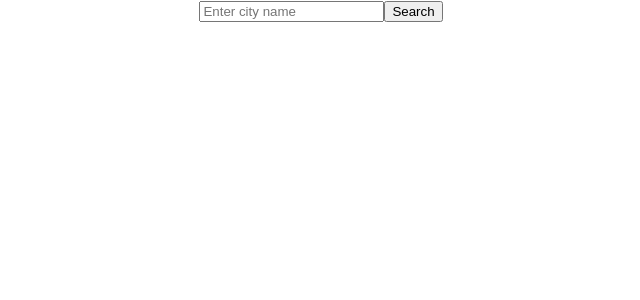
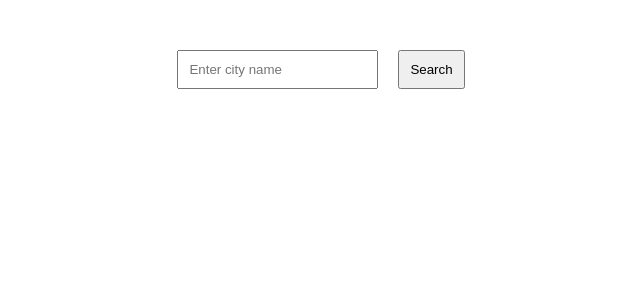
Before and after one commit to Nezhlya/react-app, a React (Create React App) app: page / in a window 1280 px wide. Shown: the top 300 px of the page, without its empty margins (319-959 px from the left). Built offline with nearby package versions, Linux system fonts and the light colour scheme.

Commit message:
css added

```diff
--- a/src/App.css
+++ b/src/App.css
@@ -1,3 +1,4 @@
 .App {
   text-align: center;
+  margin:40px;
 }
--- /dev/null
+++ b/src/component/SearchEngine.css
@@ -0,0 +1,15 @@
+.form{
+    margin:10px;
+    padding: 10px;
+}
+.cityProps{
+    list-style: none;
+    line-height: 30px;
+    font-size: 20px;
+
+}
+.cityInfo{
+    display: flex;
+    justify-content: center;
+    align-items: center;
+}
--- a/src/component/SearchEngine.js
+++ b/src/component/SearchEngine.js
@@ -1,5 +1,6 @@
 import React, { useState } from "react";
 import axios from "axios";
+import "./SearchEngine.css";
 
 export default function SearchEngine() {
   let [city, setCity] = useState("");
@@ -27,8 +28,9 @@ export default function SearchEngine() {
         type="search"
         placeholder="Enter city name"
         onChange={updateCity}
+        className="form"
       />
-      <input type="submit" value="Search" />
+      <input type="submit" value="Search" className="form" />
     </form>
   );
 
@@ -37,19 +39,21 @@ export default function SearchEngine() {
       <div>
         {form}
         {weather && (
-          <div>
-            <h2>{weather.name}</h2>
-            <ul>
+          <div className="cityInfo">
+            <div>
+              <h1>{weather.name}</h1>
+              <img
+                src={`https://openweathermap.org/img/wn/${weather.weather[0].icon}@2x.png`}
+                alt={weather.weather[0].description}
+              />
+
+            </div>
+
+            <ul className="cityProps">
               <li>Temperature : {Math.round(weather.main.temp)}℃</li>
               <li>Humidity : {weather.main.humidity}%</li>
               <li>Description : {weather.weather[0].description}</li>
               <li>Wind speed : {Math.round(weather.wind.speed)} km/h</li>
-              <li>
-                <img
-                  src={`https://openweathermap.org/img/wn/${weather.weather[0].icon}@2x.png`}
-                  alt={weather.weather[0].description}
-                />
-              </li>
             </ul>
           </div>
         )}
```
